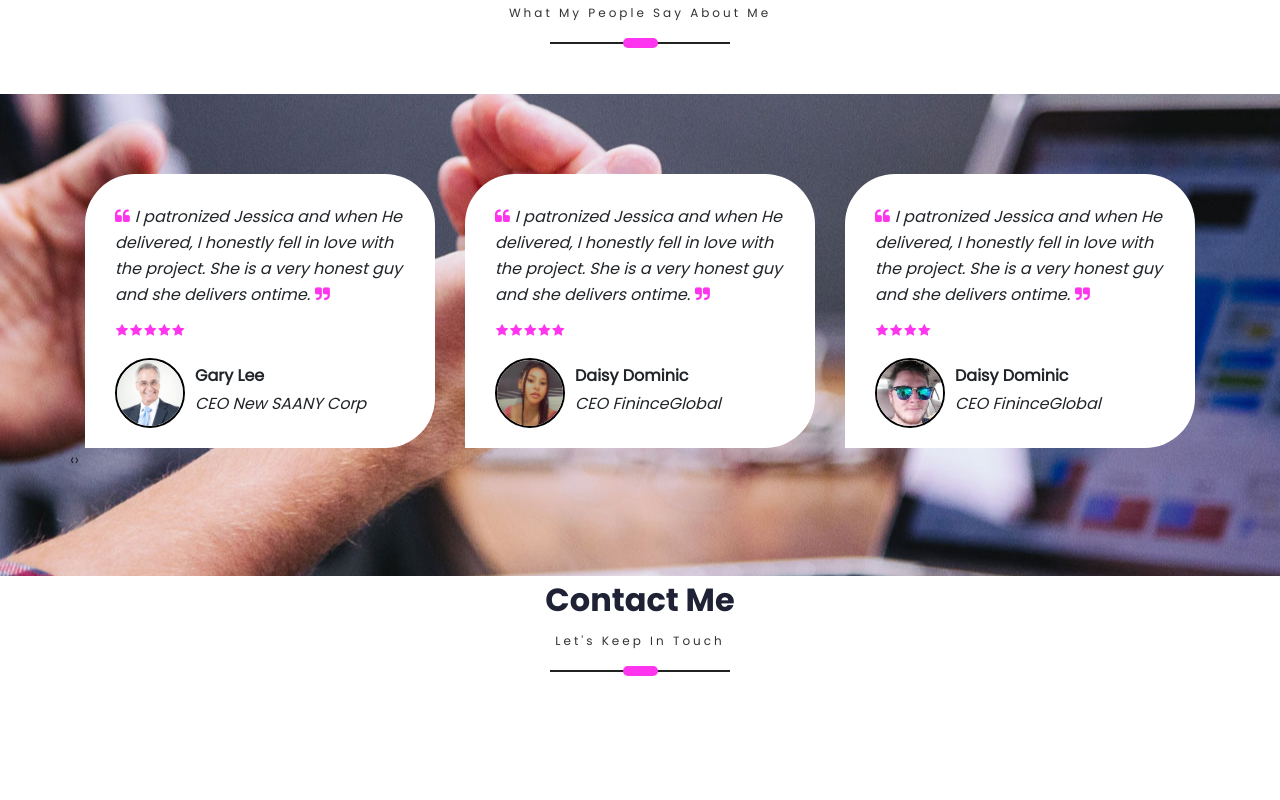
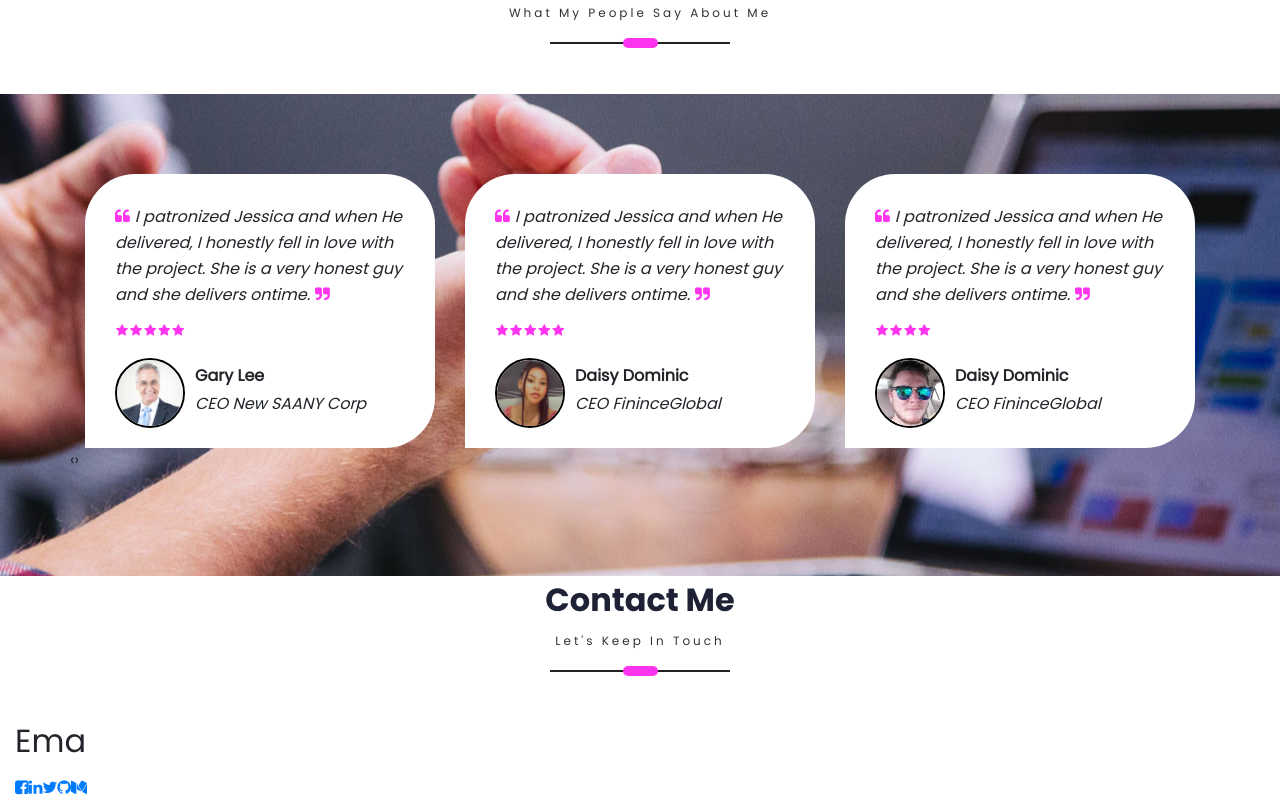
Before and after one commit to ellijs/Jessica-Lee, a React (Create React App) app in the folder jessica-lee/: page / in a window 1280 px wide. Shown: the part 2168-2968 px from the top of the page. Before the commit the page ends 2890 px from the top, so only its background shows below. Built offline with nearby package versions, Linux system fonts and the light colour scheme; a web font is replaced by a local one.

Commit message:
Reuse Typical and Links

```diff
--- a/jessica-lee/src/PortfolioContainer/ContactMe/ContactMe.js
+++ b/jessica-lee/src/PortfolioContainer/ContactMe/ContactMe.js
@@ -1,4 +1,6 @@
 import React from 'react';
+import Typical from 'react-typical';
+
 import imgBack from '../../../src/images/mailz.jpeg';
 import load1 from '../../../src/images/load2.gif';
 import ScreenHeading from '../../Utilities/ScreenHeading/ScreenHeading';
@@ -21,6 +23,35 @@ function ContactMe(props) {
             subHeading={"Let's Keep In Touch"}
             title={'Contact Me'}
             />
+            <div className='central-form'>
+                <div className='col'>
+                    <h2 className='title'>
+                        <Typical loop={Infinity} steps={[
+                            'Get In Touch 📧',
+                                1500,
+                            'Email Me... 💌',
+                                1500,
+                        ]}
+                        />
+                    </h2>
+                    <a href="https://www.facebook.com/jessica.lee.77128">
+                                <i className='fa fa-facebook-square'></i>
+                            </a>
+                            <a href="https://www.linkedin.com/in/jessica-jisun-lee/">
+                                <i className='fa fa-linkedin'></i>
+                            </a>
+                            <a href="https://twitter.com/ellijs0623">
+                                <i className='fa fa-twitter'></i>
+                            </a>
+                           <a href='https://github.com/ellijs'>
+                                <i className='fa fa-github'></i>
+                            </a>
+                            <a href="https://ellijs0623.medium.com/">
+                                <i className='fa fa-medium'></i>
+                            </a>
+
+                </div>
+            </div>
 
         </div>
     );
```
